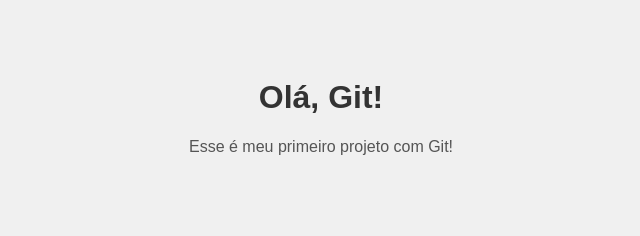
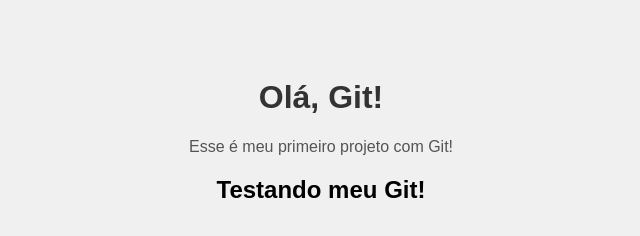
Before and after one commit to whoisnathaliamelo/teste-git, a plain HTML site: page index.html in a window 1280 px wide. Shown: the whole page, without its empty margins (319-959 px from the left). Drawn offline with Linux system fonts and the light colour scheme.

Commit message:
Segundo commit

```diff
--- a/index.html
+++ b/index.html
@@ -8,5 +8,6 @@
 <body>
     <h1>Olá, Git!</h1>
     <p>Esse é meu primeiro projeto com Git!</p>
+    <h2>Testando meu Git!</h2>
 </body>
 </html>
```
